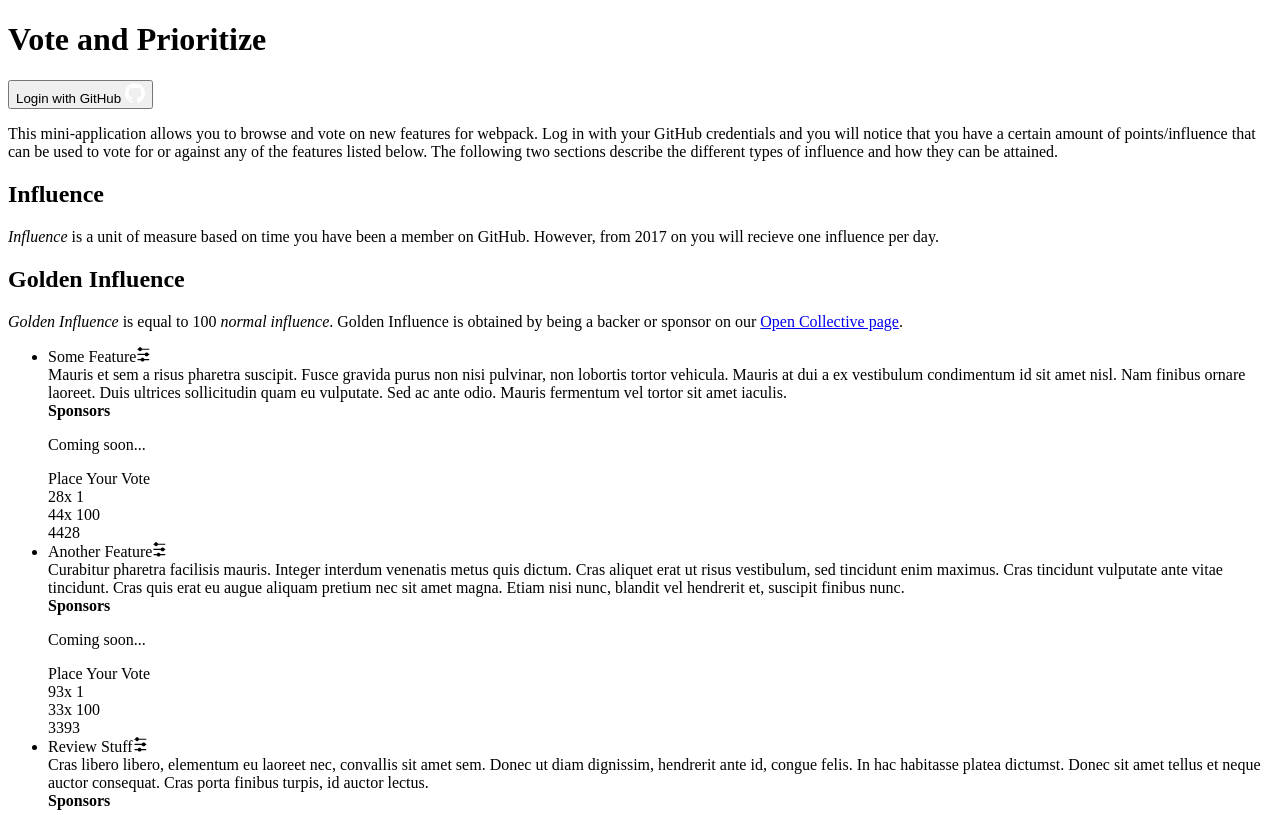
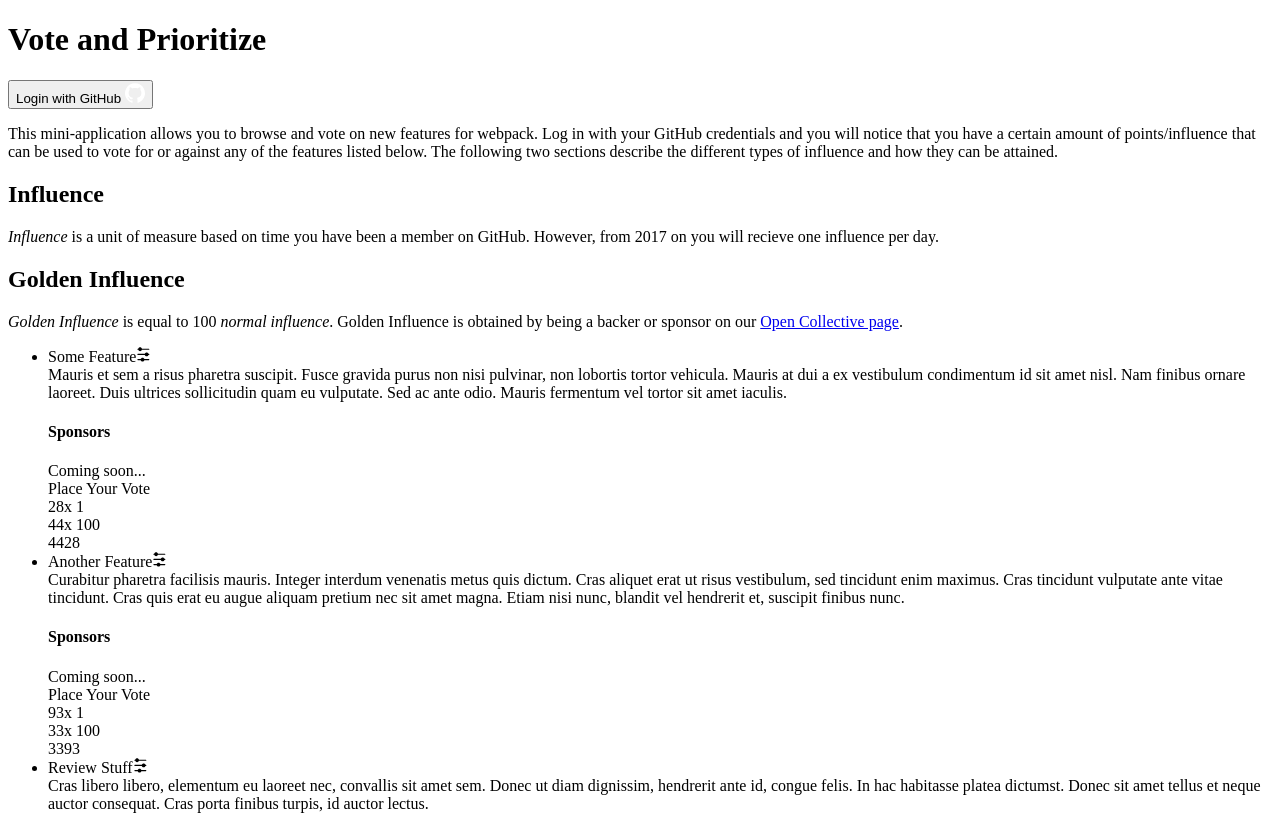
Before and after one commit to webpack/voting-app, a React app: page / in a window 1280 px wide. Shown: the top 815 px of the page. Built offline with nearby package versions, Linux system fonts and the light colour scheme; the HTML template or start-up script is replaced by a standard one.

Commit message:
style(topic): tweak layout slightly so sponsors always appear the bottom

```diff
--- a/src/components/topic/topic-style.scss
+++ b/src/components/topic/topic-style.scss
@@ -74,7 +74,13 @@
         border-width: 0 2px 2px 2px;
     }
 
+    &__content [class*="__inner"] {
+        display: flex;
+        flex-direction: column;
+    }
+
     &__description {
+        flex: 1 1 auto;
         padding: 1em;
         line-height: 1.5;
 
@@ -86,11 +92,17 @@
     }
 
     &__save {
+        flex: 0 0 auto;
         margin-left: 1em;
     }
 
     &__sponsors {
-        padding: 1em 1em 0;
+        flex: 0 0 auto;
+        padding: 1em;
+    }
+
+    &__people {
+        margin-top: 0.25em;
     }
 
     &__vote {
--- a/src/components/topic/topic.jsx
+++ b/src/components/topic/topic.jsx
@@ -68,8 +68,8 @@
                         ) : null }
 
                         <div className={ `${block}__sponsors` }>
-                            <div><b>Sponsors</b></div>
-                            <p>Coming soon...</p>
+                            <h4 className={ `${block}__subtitle` }>Sponsors</h4>
+                            <div className={ `${block}__people` }>Coming soon...</div>
                         </div>
                     </div>
                 </section>
```
